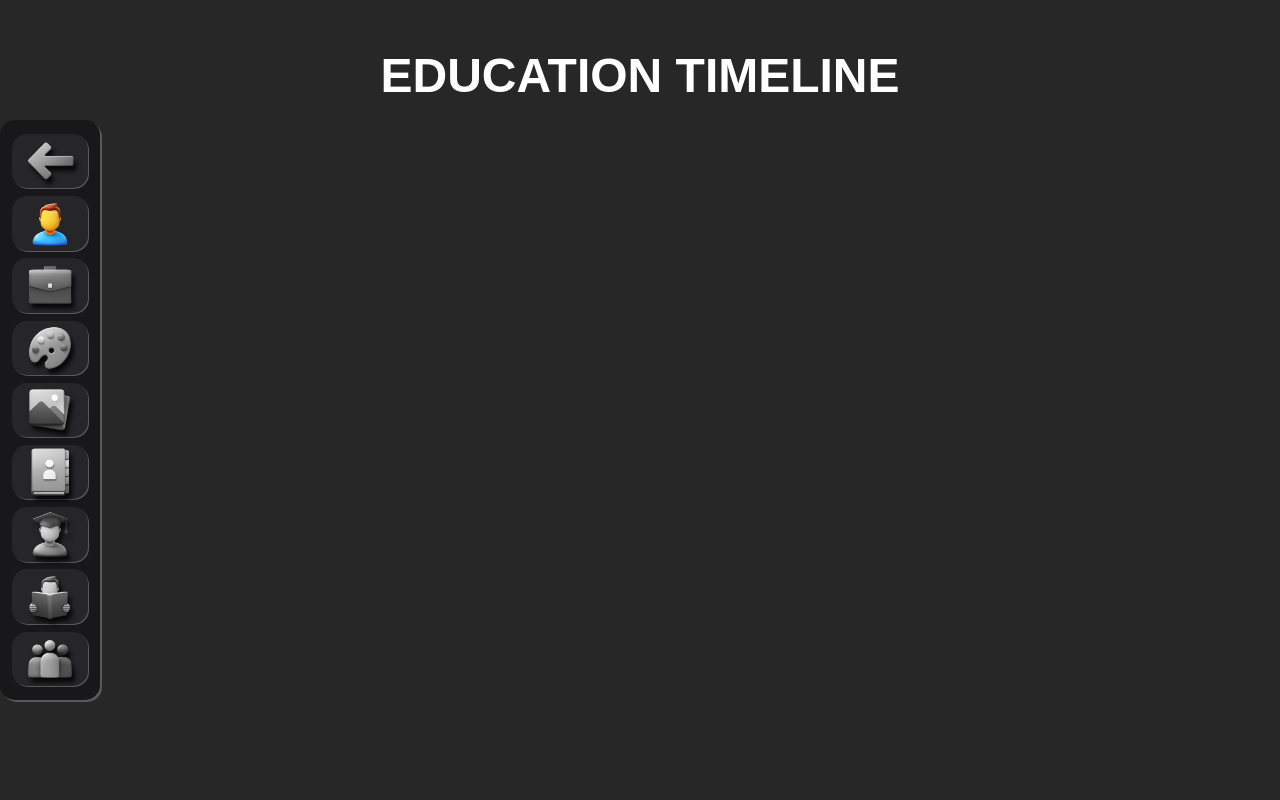
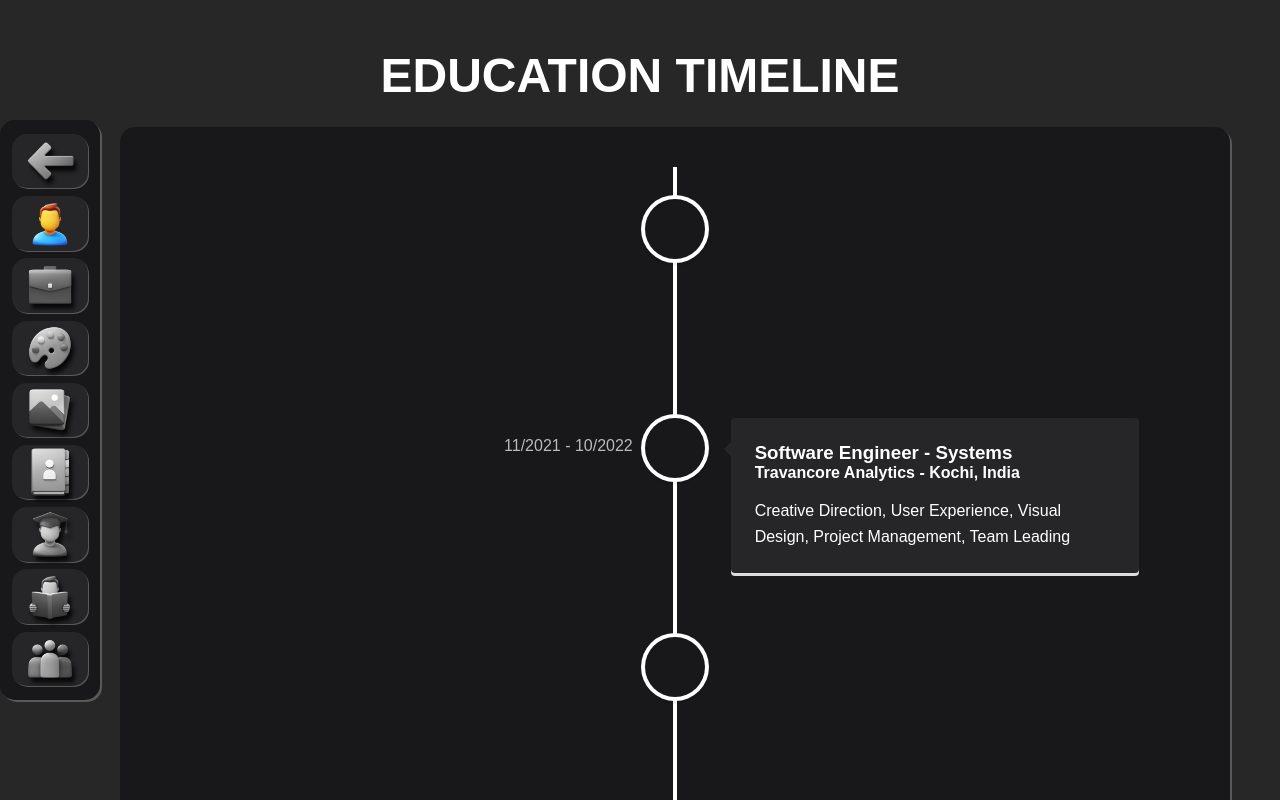
Before and after one commit to Jobin235/personalPortfolio, a React (Create React App) app: page /education in a window 1280 px wide. Shown: the top 800 px of the page. Built offline with nearby package versions, Linux system fonts and the light colour scheme.

Commit message:
work experience timeline added

```diff
--- a/package.json
+++ b/package.json
@@ -14,6 +14,7 @@
     "react-scripts": "5.0.1",
     "react-scroll-up-button": "^1.6.4",
     "react-typed": "^1.2.0",
+    "react-vertical-timeline-component": "^3.6.0",
     "web-vitals": "^2.1.4"
   },
   "scripts": {
--- /dev/null
+++ b/src/data/education.js
@@ -0,0 +1,30 @@
+export const data = [{
+    "designation": "Full-Stack Developer - Freelance",
+    "duration": "11/2022 - present",
+    "company": "Skillojo, RhinoPay, MasterFraming - Australia",
+    "description": "Creative Direction, User Experience, Visual Design, Project Management, Team Leading"
+},
+{
+    "designation": "Software Engineer - Systems",
+    "duration": "11/2021 - 10/2022",
+    "company": "Travancore Analytics - Kochi, India",
+    "description": "Creative Direction, User Experience, Visual Design, Project Management, Team Leading"
+},
+{
+    "designation": "Full-Stack Developer",
+    "duration": "06/21 - 11/2021",
+    "company": "DigiSuvidha Pvt Ltd - Kottayam, India",
+    "description": "Creative Direction, User Experience, Visual Design, Project Management, Team Leading"
+},
+{
+    "designation": "Full-Stack Developer - React/Node",
+    "duration": "06/19 - 02/21",
+    "company": "Phyction Ai Labs - Kochi, India",
+    "description": "Creative Direction, User Experience, Visual Design, Project Management, Team Leading"
+},
+{
+    "designation": "Angular Developer - Freelance",
+    "duration": "04/19 - 08/19",
+    "company": "Medclick - Australia",
+    "description": "Creative Direction, User Experience, Visual Design, Project Management, Team Leading"
+}]
--- /dev/null
+++ b/src/data/experience.js
@@ -0,0 +1,30 @@
+export const data = [{
+    "designation": "Full-Stack Developer - Freelance",
+    "duration": "11/2022 - present",
+    "company": "Skillojo, RhinoPay, MasterFraming - Australia",
+    "description": "Creative Direction, User Experience, Visual Design, Project Management, Team Leading"
+},
+{
+    "designation": "Software Engineer - Systems",
+    "duration": "11/2021 - 10/2022",
+    "company": "Travancore Analytics - Kochi, India",
+    "description": "Creative Direction, User Experience, Visual Design, Project Management, Team Leading"
+},
+{
+    "designation": "Full-Stack Developer",
+    "duration": "06/21 - 11/2021",
+    "company": "DigiSuvidha Pvt Ltd - Kottayam, India",
+    "description": "Creative Direction, User Experience, Visual Design, Project Management, Team Leading"
+},
+{
+    "designation": "Full-Stack Developer - React/Node",
+    "duration": "06/19 - 02/21",
+    "company": "Phyction Ai Labs - Kochi, India",
+    "description": "Creative Direction, User Experience, Visual Design, Project Management, Team Leading"
+},
+{
+    "designation": "Angular Developer - Freelance",
+    "duration": "04/19 - 08/19",
+    "company": "Medclick - Australia",
+    "description": "Creative Direction, User Experience, Visual Design, Project Management, Team Leading"
+}]
--- a/src/pages/EducationPage.js
+++ b/src/pages/EducationPage.js
@@ -3,10 +3,60 @@ import React from "react";
 import HeaderText from "../components/HeaderText";
 import styles from "../styles/pages/Education.module.css";
 
+import PageTransition from "../components/PageTransition";
+
+import {
+  VerticalTimeline,
+  VerticalTimelineElement,
+} from "react-vertical-timeline-component";
+import "react-vertical-timeline-component/style.min.css";
+
+import { data } from "../data/education";
+
 export default function EducationPage() {
   return (
     <div className={styles.container}>
-      <HeaderText text="Education Timeline"/>
+      <HeaderText text="Education Timeline" />
+      <PageTransition>
+        <div className={styles.content}>
+          <div className={styles.card}>
+            <div className={styles.cardContent}>
+              <div className={styles.details}>
+                <VerticalTimeline>
+                  {data.map((data) => {
+                    return (
+                      <VerticalTimelineElement
+                        className="vertical-timeline-element"
+                        contentStyle={{
+                          background: "rgb(38, 38, 41)",
+                          color: "#fff",
+                        }}
+                        contentArrowStyle={{
+                          borderRight: "7px solid  rgb(38, 38, 41)",
+                        }}
+                        date={data.duration}
+                        iconStyle={{
+                          background: "rgb(24, 24, 27)",
+                          color: "#fff",
+                        }}
+                        // icon={<WorkIcon />}
+                      >
+                        <h3 className="vertical-timeline-element-title">
+                          {data.designation}
+                        </h3>
+                        <h4 className="vertical-timeline-element-subtitle">
+                          {data.company}
+                        </h4>
+                        <p>{data.description}</p>
+                      </VerticalTimelineElement>
+                    );
+                  })}
+                </VerticalTimeline>
+              </div>
+            </div>
+          </div>
+        </div>
+      </PageTransition>
     </div>
   );
 }
--- a/src/pages/WorkPage.js
+++ b/src/pages/WorkPage.js
@@ -4,7 +4,14 @@ import HeaderText from "../components/HeaderText";
 import styles from "../styles/pages/Work.module.css";
 
 import PageTransition from "../components/PageTransition";
-import Reveal from "../components/Reveal";
+
+import {
+  VerticalTimeline,
+  VerticalTimelineElement,
+} from "react-vertical-timeline-component";
+import "react-vertical-timeline-component/style.min.css";
+
+import { data } from "../data/experience";
 
 export default function WorkPage() {
   return (
@@ -15,11 +22,36 @@ export default function WorkPage() {
           <div className={styles.card}>
             <div className={styles.cardContent}>
               <div className={styles.details}>
-                <Reveal>
-                  <h1 className={styles.name}>
-                    <span style={{ color: "grey" }}>{">"}</span> JOBIN JOY,
-                  </h1>
-                </Reveal>
+                <VerticalTimeline>
+                  {data.map((data) => {
+                    return (
+                      <VerticalTimelineElement
+                        className="vertical-timeline-element"
+                        contentStyle={{
+                          background: "rgb(38, 38, 41)",
+                          color: "#fff",
+                        }}
+                        contentArrowStyle={{
+                          borderRight: "7px solid  rgb(38, 38, 41)",
+                        }}
+                        date={data.duration}
+                        iconStyle={{
+                          background: "rgb(24, 24, 27)",
+                          color: "#fff",
+                        }}
+                        // icon={<WorkIcon />}
+                      >
+                        <h3 className="vertical-timeline-element-title">
+                          {data.designation}
+                        </h3>
+                        <h4 className="vertical-timeline-element-subtitle">
+                          {data.company}
+                        </h4>
+                        <p>{data.description}</p>
+                      </VerticalTimelineElement>
+                    );
+                  })}
+                </VerticalTimeline>
               </div>
             </div>
           </div>
--- a/src/styles/pages/Education.module.css
+++ b/src/styles/pages/Education.module.css
@@ -1,4 +1,26 @@
 .container {
   background: rgb(39, 39, 39);
-  min-height: 200vh;
+  min-height: 100vh;
 }
+
+.content {
+  display: grid;
+  grid-template-columns: 100px auto 100px;
+}
+
+.card {
+  grid-column: 2/4;
+  background-color: #18181b;
+  margin: 0px 50px 20px 20px;
+  border-radius: 15px;
+  box-shadow: 2px 2px #595959;
+}
+
+.cardContent {
+  display: grid;
+  grid-template-columns: 1fr;
+}
+
+.details {
+  padding: 40px;
+}
```
Also changed, not shown: 1 other file (tests, documents, lock files or other folders).
